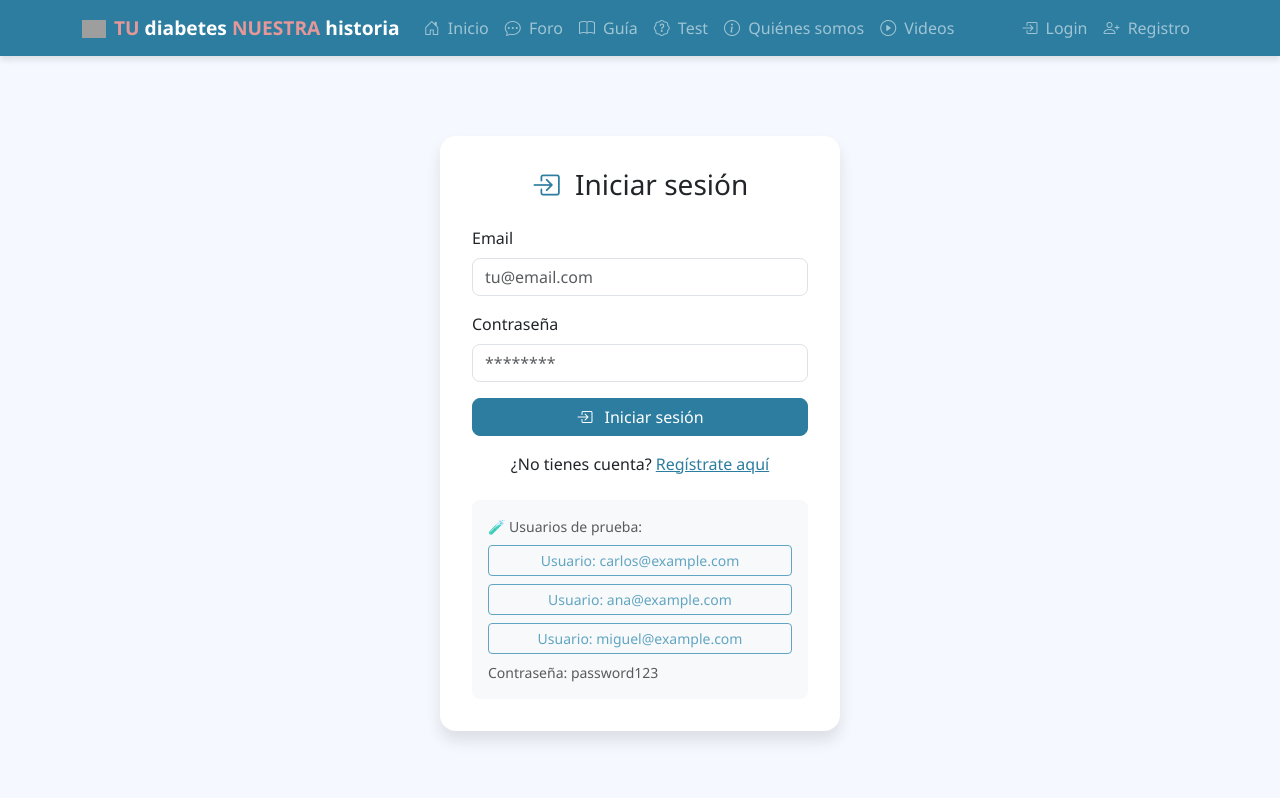
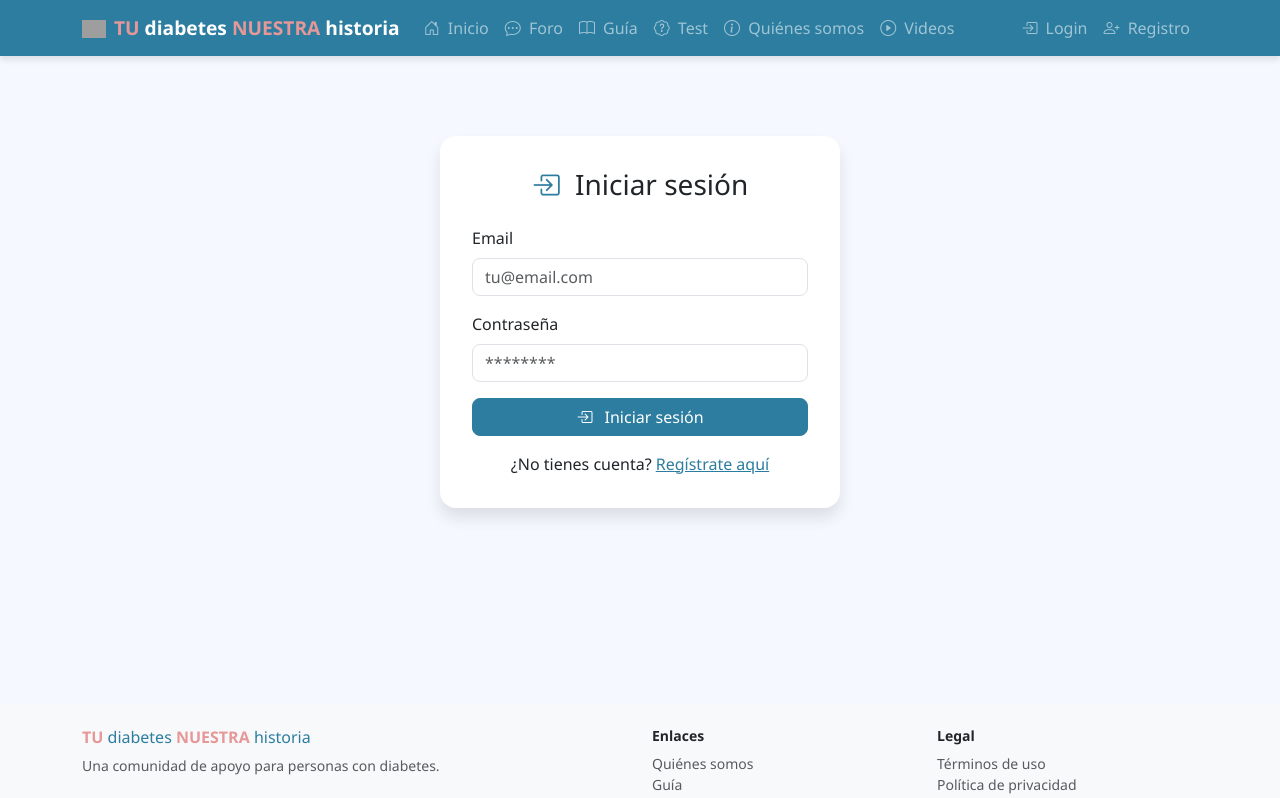
Before and after one commit to ggrauggas/PROYECTO-TDNH, a Vue app in the folder frontend/: page /login in a window 1280 px wide. Shown: the top 798 px of the page. Built offline with nearby package versions, Linux system fonts and the light colour scheme; no server answers; grey boxes are pictures that could not be loaded.

Commit message:
fix: quitar usuarios de prueba

```diff
--- a/frontend/src/components/LoginForm.vue
+++ b/frontend/src/components/LoginForm.vue
@@ -54,23 +54,6 @@
         ¿No tienes cuenta?
         <router-link to="/register">Regístrate aquí</router-link>
       </p>
-    </div>
-
-    <!-- Botones de prueba -->
-    <div class="mt-4 p-3 bg-light rounded">
-      <small class="text-muted d-block mb-2">🧪 Usuarios de prueba:</small>
-      <div class="d-grid gap-2">
-        <button class="btn btn-outline-secondary btn-sm" @click="fillTestUser('carlos@example.com')">
-          Usuario: carlos@example.com
-        </button>
-        <button class="btn btn-outline-secondary btn-sm" @click="fillTestUser('ana@example.com')">
-          Usuario: ana@example.com
-        </button>
-        <button class="btn btn-outline-secondary btn-sm" @click="fillTestUser('miguel@example.com')">
-          Usuario: miguel@example.com
-        </button>
-        <small class="text-muted">Contraseña: password123</small>
-      </div>
     </div>
 
     <!-- Mensaje de error -->
--- a/frontend/src/views/DonateView.vue
+++ b/frontend/src/views/DonateView.vue
@@ -127,7 +127,7 @@
 export default {
   name: 'DonateView',
   data() {
-    const siteUrl = 'https://www.tudiabetesnuestrahistoria.es';
+    const siteUrl = 'https://tudiabetes.netlify.app';
     const text = encodeURIComponent('¡Únete a TU diabetes NUESTRA historia! Una comunidad para personas con diabetes. 💙');
     const url = encodeURIComponent(siteUrl);
     return {
```
